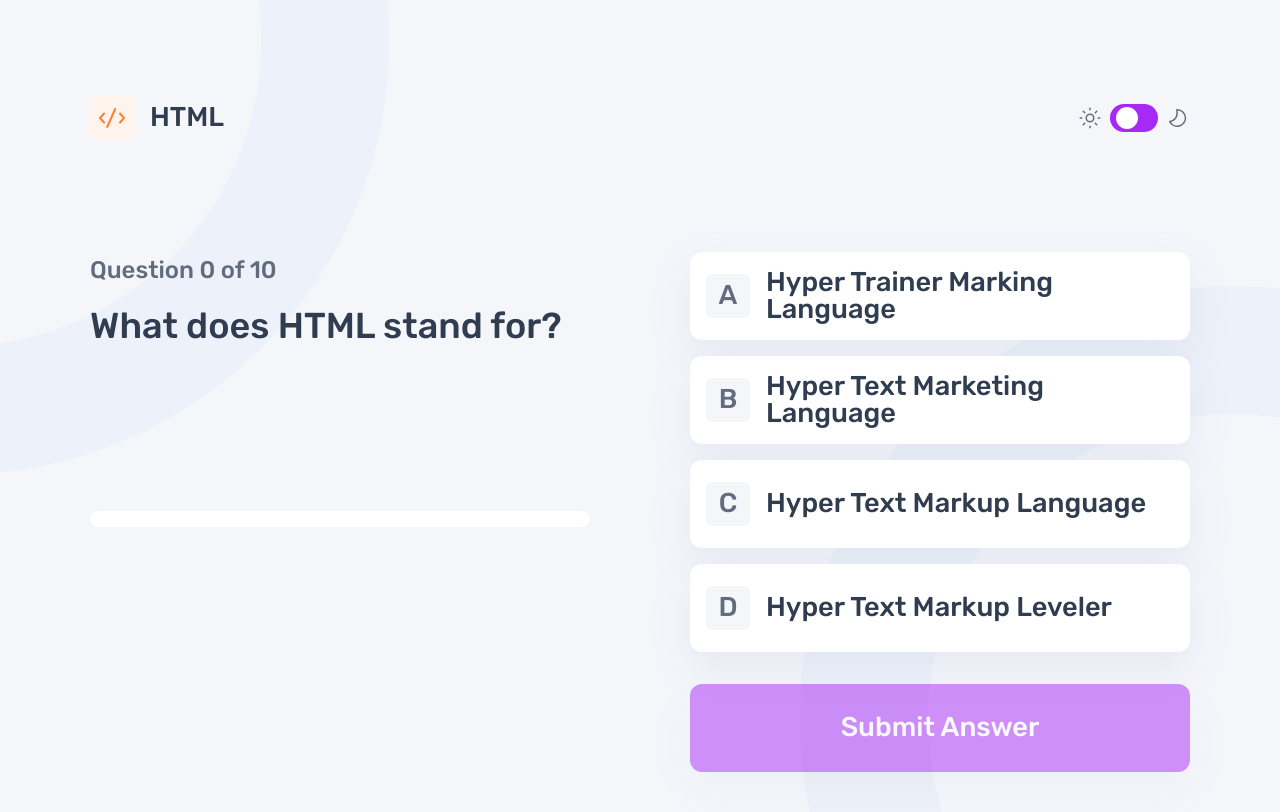
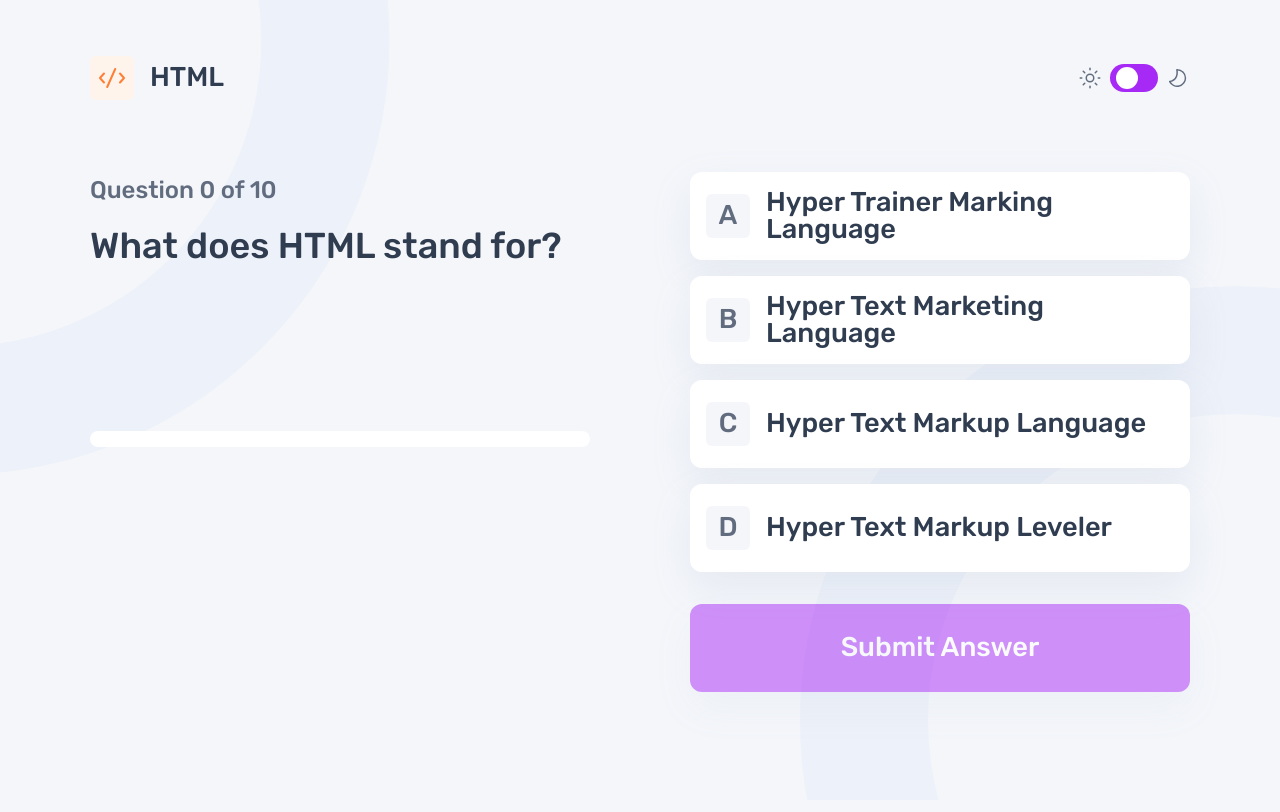
Before and after one commit to EmLopezDev/Frontend-Quiz, a plain HTML site: page index.html in a window 1280 px wide. Both pictures are taken after a click on the button "HTML". Drawn offline with Linux system fonts and the light colour scheme.

Commit message:
fixzed padding issue and fetch url

```diff
--- a/js/main.mjs
+++ b/js/main.mjs
@@ -21,7 +21,7 @@ const showHideStartView = (boolean) => {
 
 const getQuiz = (evt) => {
     const value = evt.currentTarget.value;
-    fetch("../data.json")
+    fetch("data.json")
         .then((res) => res.json())
         .then(({ quizzes }) => {
             showHideStartView(true);
--- a/scss/components/_header.scss
+++ b/scss/components/_header.scss
@@ -7,12 +7,11 @@ header {
     padding: u.rem(16) 0;
 
     @include u.breakpoint(small) {
-        padding: u.rem(40) 0;
         max-width: u.rem(640);
     }
 
     @include u.breakpoint(medium) {
-        padding: u.rem(90) 0;
+        padding: u.rem(50) 0;
         max-width: u.rem(1100);
     }
 
```
Also changed, not shown: dist/styles.css, 1 other file.
